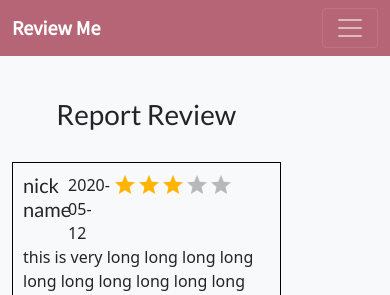
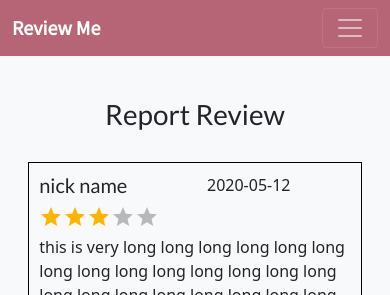
Before and after one commit to hyunjiLeeTech/ReviewMe, a React (Create React App) app in the folder frontend/: page /report in a window 390 px wide. Shown: the top 295 px of the page. Built offline with nearby package versions, Linux system fonts and the light colour scheme.

Commit message:
RVM-28 Responsive design on report page (#23)

```diff
--- a/frontend/src/components/Report/Report.js
+++ b/frontend/src/components/Report/Report.js
@@ -34,8 +34,8 @@ const Report = () => {
 
   return (
     <div className="container reportContainer">
-      <div className="row justify-content-md-center">
-        <div className="col-9">
+      <div className="row justify-content-center">
+        <div className="col-lg-9 col-11">
           <Title name="Report Review" />
           <ReportedReview
             nickname={reviewInfo.nickname}
--- a/frontend/src/components/Report/ReportedReview.js
+++ b/frontend/src/components/Report/ReportedReview.js
@@ -7,11 +7,11 @@ const ReportedReview = (props) => {
   return (
     <div className="reviewContainer">
       <div className="row">
-        <div className="col-2">
+        <div className="col-lg-4 col-6">
           <h5>{nickname}</h5>
         </div>
-        <div className="col-2">{date}</div>
-        <div className="col">
+        <div className="col-lg-2 col-5">{date}</div>
+        <div className="col-lg-2 col-11">
           <Rating name="rating" value={rating} />
         </div>
       </div>
```
